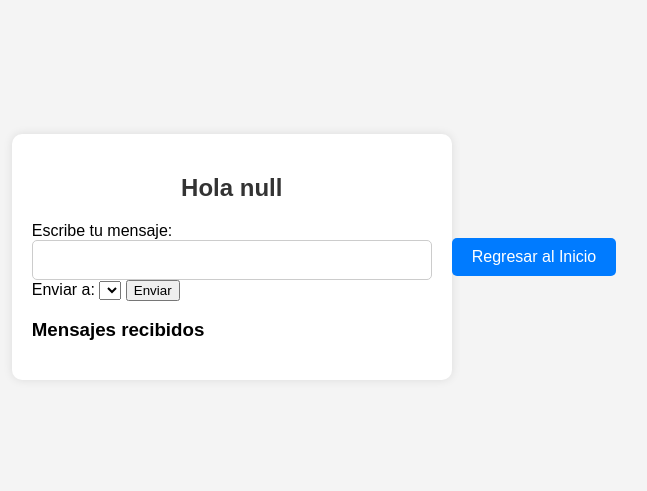
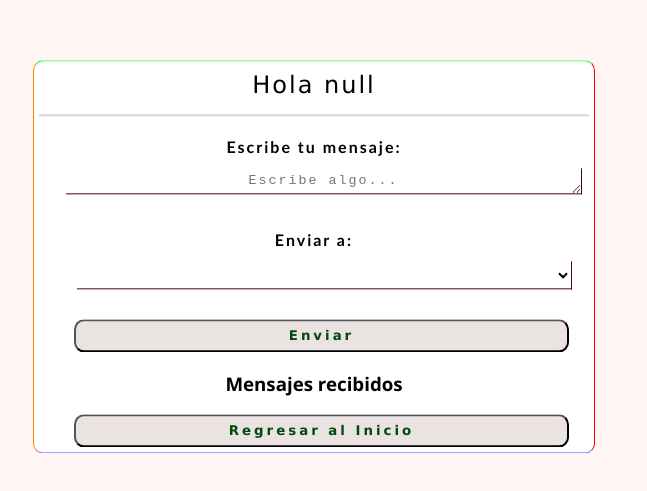
Before and after one commit to Adrian-HI-LO/MensajesFrontEnd, a plain HTML site: page chat.html in a window 1280 px wide. Shown: the part 143-634 px from the top of the page, without its empty margins (326-973 px from the left). Drawn offline with Linux system fonts and the light colour scheme; no server answers.

Commit message:
Casi Listo

```diff
--- /dev/null
+++ b/CSS/msj.css
@@ -0,0 +1,82 @@
+body {
+     background-color: rgb(255, 245, 245);
+     text-align: center;
+     align-items: center;
+     margin: 0;
+     font-family:'Segoe UI', Tahoma, Geneva, Verdana, sans-serif
+}
+
+.DB {
+     position: absolute;
+     top: 50%;
+     left: 50%;
+     transform: translate(-50%, -50%);
+     width: 550px;
+     background-color: #fff;
+     border-radius: 10px;
+     border-right: 1px solid #ff0000;
+     border-top: 1px solid #00ff2a;
+     border-left: 1px solid #ff8800;
+     border-bottom: 1px solid #0703ff79;
+     padding: 5px;
+}
+
+h2 {
+     margin-top: 5px;
+     font-family:Verdana, Geneva, Tahoma, sans-serif;
+     font-weight: 100;
+     letter-spacing: 2px;
+     padding-bottom: 15px;
+     border-bottom: 2px solid #d4d2d2;
+}
+
+label {
+     font-family: 'Gill Sans', 'Gill Sans MT', Calibri, 'Trebuchet MS', sans-serif;
+     width: 100%;
+     font-weight: 800;
+     letter-spacing: 2px;
+}
+
+#mensaje, select {
+     background-color: transparent;
+     margin-left: 20px;
+     text-align: center;
+     margin-top: 10px;
+     margin-bottom: 30px;
+     width: 90%;
+     padding: 5px 10px;
+     /* box-sizing: border-box; */
+
+     border-right: 1px solid #4d0404;
+     border-bottom: 1px solid #4d0404;
+     border-top: transparent;
+     border-left: transparent;
+     letter-spacing: 2px;
+}
+
+button, #FRM_CHATaIn input {
+     margin-left: 15px;
+     width: 90%;
+     letter-spacing: 3px;
+     font-weight: 700;
+     padding: 7px;
+     font-family:Verdana, Geneva, Tahoma, sans-serif;
+     color: #01490d;
+     background-color: #ebe2e2;
+     border-radius: 10px;
+}
+button:hover, #FRM_CHATaIn input:hover {
+     margin-left: 15px;
+     width: 90%;
+     letter-spacing: 2px;
+     font-weight: 700;
+     padding: 7px;
+     font-family:Verdana, Geneva, Tahoma, sans-serif;
+     color: #01490d;
+     background-color: #fff;
+     border-radius: 10px;
+     border-right: 2px solid #ff0000;
+     border-top: 2px solid #00ff2a;
+     border-left: 2px solid #ff8800;
+     border-bottom: 2px solid #0703ff79;
+}
--- a/chat.html
+++ b/chat.html
@@ -3,7 +3,7 @@
 <head>
     <meta charset="UTF-8">
     <meta name="viewport" content="width=device-width, initial-scale=1.0">
-    <link rel="stylesheet" href="./CSS/index.css">
+    <link rel="stylesheet" href="./CSS/msj.css">
     <title>Registro</title>
 </head>
 <body>
@@ -11,18 +11,20 @@
         <h2 id="saludo"></h2>
         <div>
             <label for="mensaje">Escribe tu mensaje:</label>
-            <input type="text" id="mensaje">
+            <textarea  id="mensaje" rows="1" placeholder="Escribe algo..." required></textarea>
+            <!-- <input type="text" id="mensaje"> -->
             <label for="receptores">Enviar a:</label>
             <select id="receptores"></select>
             <button id="enviar">Enviar</button>
         </div>
         <h3>Mensajes recibidos</h3>
         <div id="mensajesRecibidos"></div>
+        <form id="FRM_CHATaIn">
+            <input type="submit" value="Regresar al Inicio">
+        </form>
     </div>
 
-    <form id="FRM_CHATaIn">
-        <input type="submit" value="Regresar al Inicio">
-    </form>
+
     <script src="./JS/chat.js"></script>
     <script src="./JS/aIndeChat.js"></script>
 </body>
```
